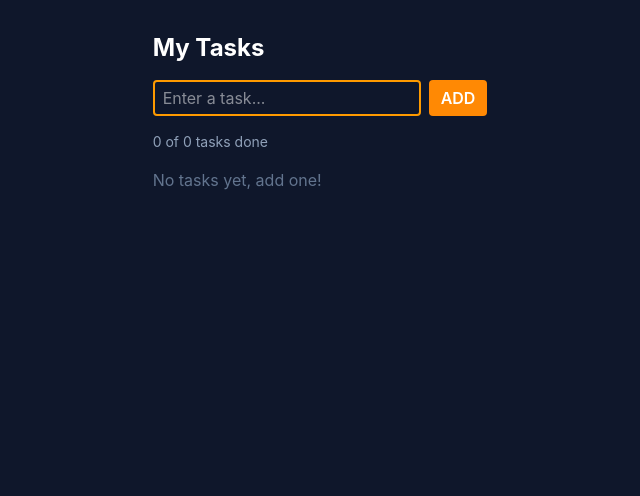
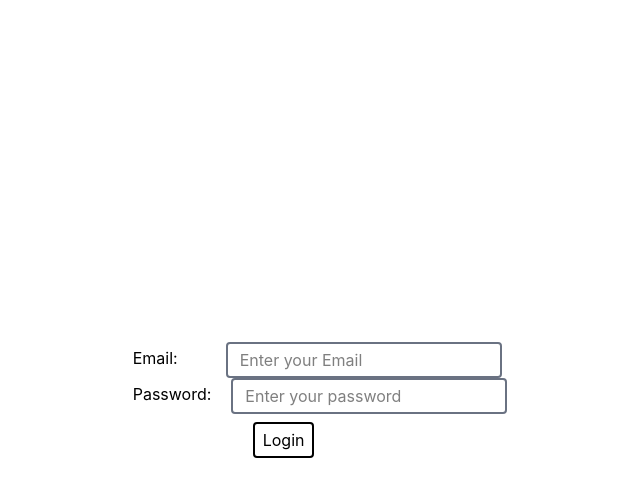
Before and after one commit to aimablendizeye/TypeScript_React, a React (Vite) app: page / in a window 1280 px wide. Shown: the top 496 px of the page, without its empty margins (320-960 px from the left). Built offline with nearby package versions, Linux system fonts and the light colour scheme.

Commit message:
doing exercise 1 and 2

```diff
--- a/src/App.tsx
+++ b/src/App.tsx
@@ -1,13 +1,18 @@
 
 
 
-import TodoList from './TodoList'
+// import TodoList from './TodoList'
+// import Displaying from './Mosh'
+//import Counter from './Counter'
+import Validation from './Validation'
 
 
 export default function App() {
   return (
-    <div className="flex min-h-screen items-center justify-center bg-slate-900">
-          <TodoList/>
+    <div className="flex min-h-screen items-center justify-center ">
+          {/* <TodoList/> */}
+          {/* <Counter/> */}
+           <Validation/>
     </div>
   )
 }
--- /dev/null
+++ b/src/Counter.tsx
@@ -0,0 +1,25 @@
+import {useState} from 'react'
+
+
+function Counter () {
+
+    const [count,setCount] = useState<number>(0)
+
+
+
+    return (
+        <>
+         <p className='bg-black text-white rounded-sm w-fit text-2xl font-bold px-2 py-1'>{count}</p>
+         <div className='flex gap-2 mt-20 -ml-30'>
+
+            <button onClick={()=> setCount(count+1)} className='bg-gray-400 w-fit px-2 py-1 rounded-sm'>Increase</button>
+            <button onClick={()=> setCount(0)} className='bg-gray-400 w-fit px-2 py-1 rounded-sm'>Reset</button>
+            <button onClick={()=> setCount(count-1)} className='bg-gray-400 w-fit px-2 py-1 rounded-sm'>Decrease</button>
+        </div>
+        </>
+
+
+    )
+}
+
+export default Counter;
--- /dev/null
+++ b/src/Mosh.tsx
@@ -0,0 +1,33 @@
+
+import {useState} from "react"
+
+function Displaying ( ) {
+
+
+  const [list,setList] = useState<string>("")
+    const items:string[] = ["Kigali","Gasabo","Kicukiro","Nyarugenge"];
+
+
+    function handleClick (event:MouseEvent) {
+
+    }
+
+
+
+    return (
+        <div className="flex flex-col gap-3">
+            <h2>Hello here is the list</h2>
+            {items.length === 0 && <p>Hello the list is empty</p>}
+
+            <ol className="list-group flex flex-col gap-1">
+               {items.map ((item,index) => (
+                <li key={index} className="list-group-item cursor-pointer bg-gray-400 rounded-sm ">{item}</li>
+               ))  }
+
+            </ol>
+        </div>
+    )
+
+}
+
+export default Displaying;
--- /dev/null
+++ b/src/Validation.tsx
@@ -0,0 +1,46 @@
+import React, {useState} from "react"
+
+function Validation () {
+   const[email, setEmail] = useState<string> ('')
+   const [password,setPassword] = useState<string> ('')
+
+   const handleSubmit = (e:React.FormEvent<HTMLFormElement>) => {
+    e.preventDefault();
+
+    if (!email || !password) {
+        alert ("All fields are required")
+          return;
+    }
+
+    alert("Login successfull!")
+
+
+   }
+
+
+    return (
+        <div className="flex flex-col gap-3">
+            {/* <h1 className="pl-20 font-bold text-2xl">Create an account</h1> */}
+         <form onSubmit={handleSubmit}>
+              <div className="flex gap-2">
+                <p className="pt-1">Email:</p>
+                <input type="email" placeholder="Enter your Email" value={email} onChange  = {(e) => setEmail(e.target.value)}className="border-2 border-gray-500 rounded px-3 py-1 ml-10" />
+
+            </div>
+
+
+            <div className="flex gap-2">
+                <p className="pt-1">Password:</p>
+
+                <input type="password" placeholder="Enter your password" value={password} onChange={(e) => setPassword(e.target.value)} className="border-2 border-gray-500 rounded px-3 py-1 ml-3" />
+            </div>
+
+            <button type="submit" className="border-2 borber-white rounded w-fit mt-2 px-2 py-1 ml-30 cursor-pointer">Login</button>
+
+         </form>
+
+        </div>
+    )
+}
+
+export default Validation;
```
